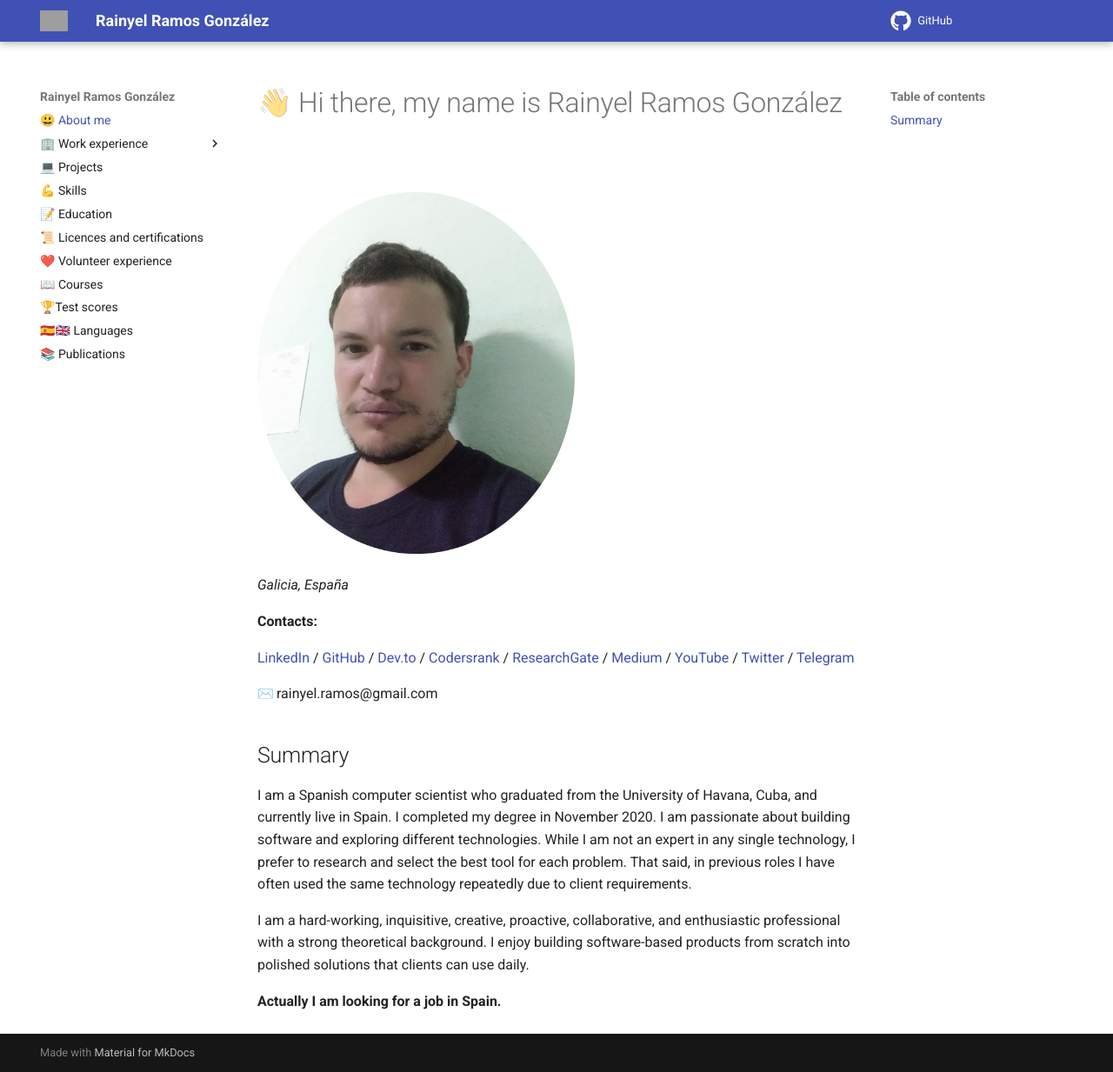
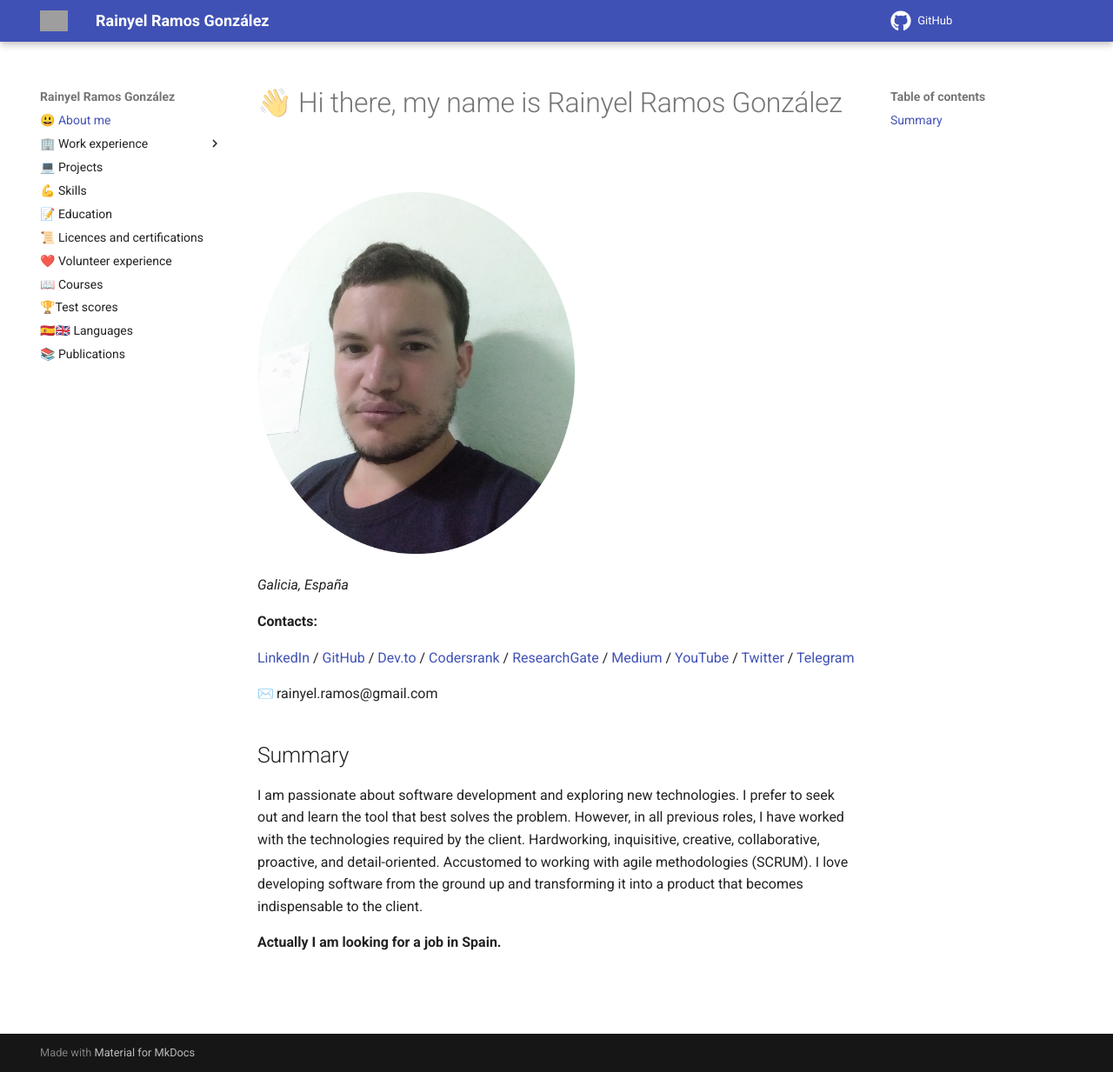
Before and after one commit to rayniel95/rayniel95.github.io, an MkDocs documentation site: the page built from docs/index.md, in a window 1280 px wide and 1233 px high. Shown: the whole window at 87% size. Built offline with MkDocs 1.6.1 and Material for MkDocs 9.7.7, drawn with Linux system fonts in a browser that asks for light colours; emoji names are drawn with the system emoji font; grey boxes are pictures that could not be loaded.

Commit message:
docs: refine personal bio and job search statement in index.md
Update the summary section to be more concise, emphasizing passion for software development, technology exploration, and agile methodologies, while maintaining the job search focus in Spain.

```diff
--- a/docs/index.md
+++ b/docs/index.md
@@ -11,9 +11,7 @@
 :envelope: rainyel.ramos@gmail.com
 
 ## Summary
-I am a Spanish computer scientist who graduated from the University of Havana, Cuba, and currently live in Spain. I completed my degree in November 2020. I am passionate about building software and exploring different technologies. While I am not an expert in any single technology, I prefer to research and select the best tool for each problem. That said, in previous roles I have often used the same technology repeatedly due to client requirements.
-
-I am a hard-working, inquisitive, creative, proactive, collaborative, and enthusiastic professional with a strong theoretical background. I enjoy building software-based products from scratch into polished solutions that clients can use daily.
+I am passionate about software development and exploring new technologies. I prefer to seek out and learn the tool that best solves the problem. However, in all previous roles, I have worked with the technologies required by the client. Hardworking, inquisitive, creative, collaborative, proactive, and detail-oriented. Accustomed to working with agile methodologies (SCRUM). I love developing software from the ground up and transforming it into a product that becomes indispensable to the client.
 
 **Actually I am looking for a job in Spain.**
 
```
